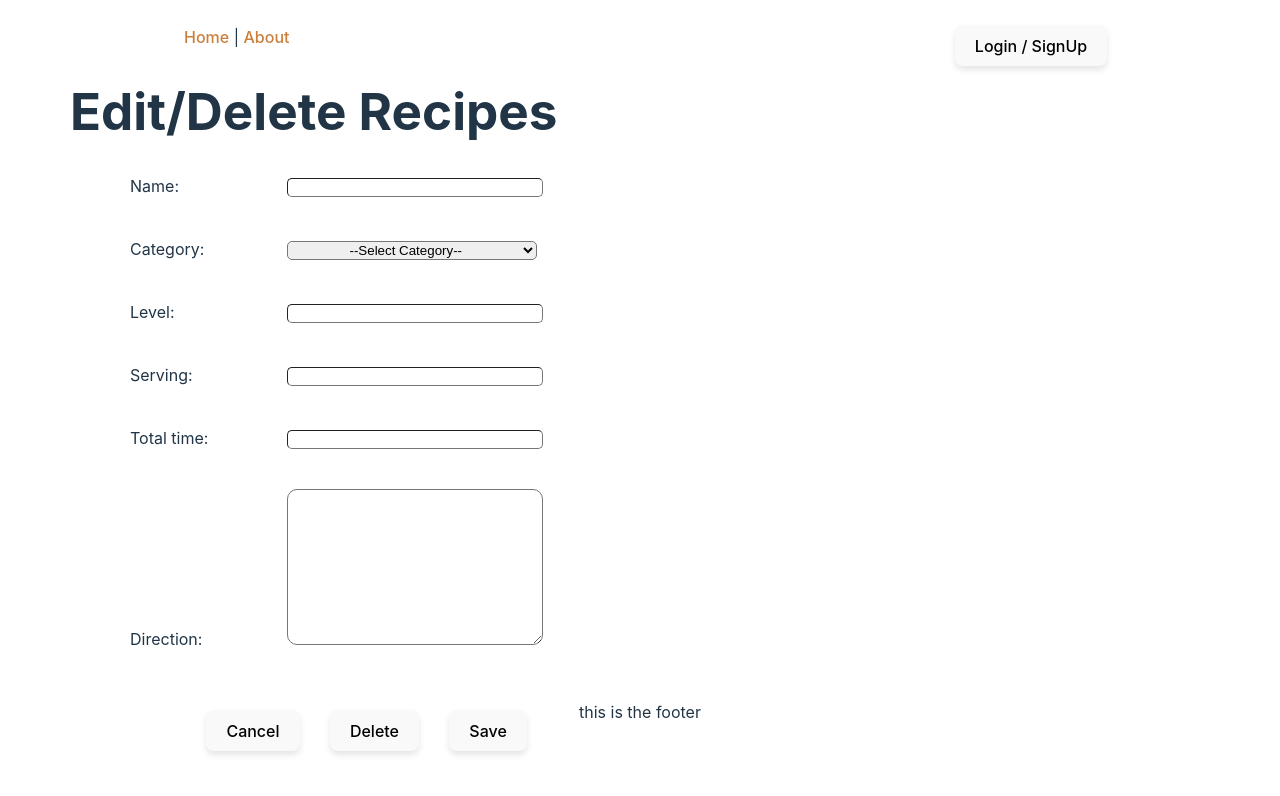
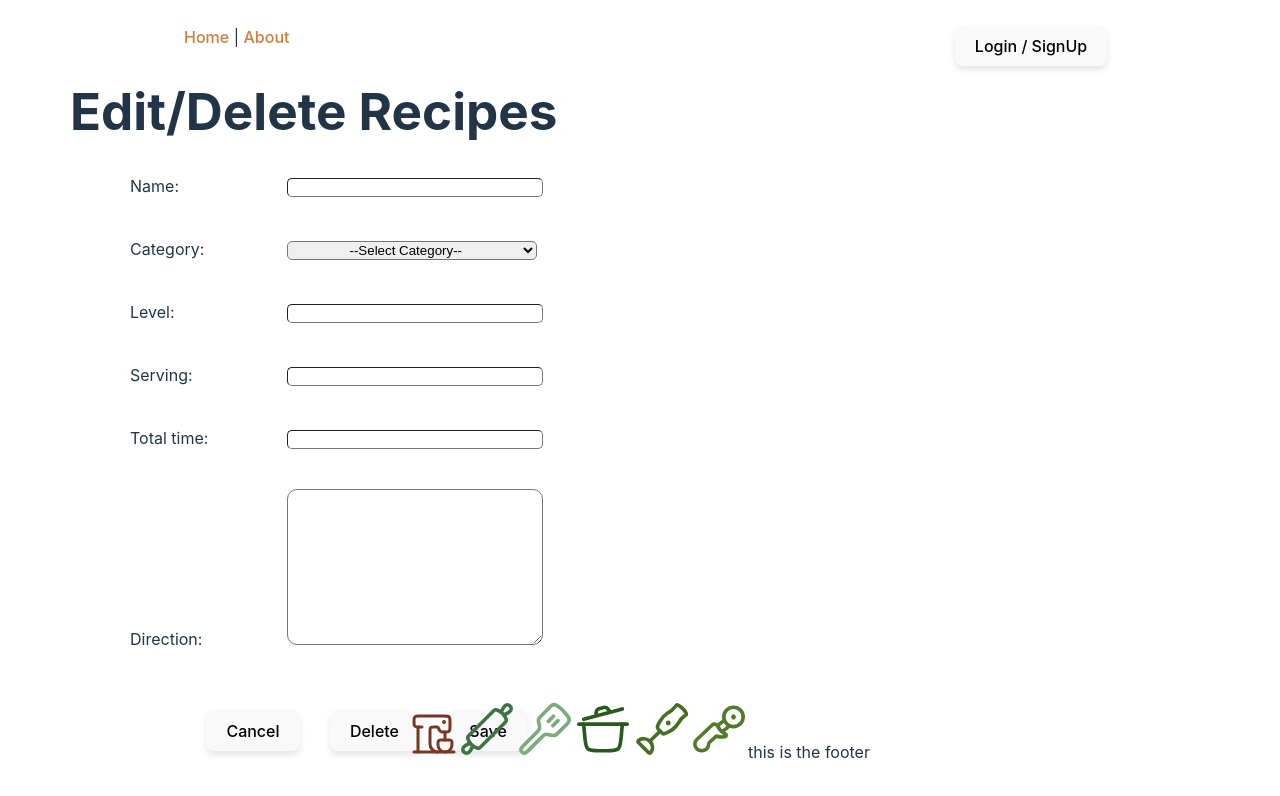
Before and after one commit to dayane112/CapStone-Recipe---Frontend, a React (Vite) app: page /Edit_Delete_Recipe in a window 1280 px wide. Shown: the top 796 px of the page. Built offline with nearby package versions, Linux system fonts and the light colour scheme.

Commit message:
Added icon to the footer

```diff
--- a/src/components/Footer.jsx
+++ b/src/components/Footer.jsx
@@ -1,12 +1,52 @@
-import '../styles/FooterStyle.css'
+import '../styles/FooterStyle.css';
+
+
 
 function Footer() {
 
     return (
         <>
-        <div className="footer">
-            this is the footer
-        </div>
+            <div className="footer">
+                <svg xmlns="http://www.w3.org/2000/svg" viewBox="0 0 24 24" width="48" height="48" color="#783723" fill="none">
+                    <path d="M6 8.5H4.75C3.57721 8.5 2.99082 8.5 2.58686 8.19003C2.48286 8.11023 2.38977 8.01714 2.30997 7.91314C2 7.50918 2 6.92279 2 5.75C2 4.57721 2 3.99082 2.30997 3.58686C2.38977 3.48286 2.48286 3.38977 2.58686 3.30997C2.99082 3 3.57721 3 4.75 3H17C18.4142 3 19.1213 3 19.5607 3.43934C20 3.87868 20 4.58579 20 6V8.37217C20 9.42821 20 9.95623 19.746 10.3352C19.6371 10.4976 19.4976 10.6371 19.3352 10.746C18.9562 11 18.4282 11 17.3722 11H16.7951C16.3714 11 16.1596 11 15.9688 10.9625C15.4366 10.8581 14.9696 10.5419 14.675 10.0865C14.5693 9.92331 14.4907 9.72663 14.3333 9.33333C14.2547 9.13667 14.2153 9.03835 14.1625 8.95673C14.0152 8.72904 13.7817 8.57096 13.5156 8.51873C13.4202 8.5 13.3143 8.5 13.1025 8.5H12C11.0572 8.5 10.5858 8.5 10.2929 8.79289C10 9.08579 10 9.55719 10 10.5V17C10 19.2091 11.7909 21 14 21" stroke="currentColor" strokeWidth="1.5" strokeLinecap="round" strokeLinejoin="round" />
+                    <path d="M4 8.5V21" stroke="currentColor" strokeWidth="1.5" strokeLinecap="round" strokeLinejoin="round" />
+                    <path d="M2 21H22" stroke="currentColor" strokeWidth="1.5" strokeLinecap="round" strokeLinejoin="round" />
+                    <path d="M19.9813 15H15.0187C13.7463 15 14.0261 16.6634 14.0261 17.5C14.0261 19.433 15.5814 21 17.5 21C19.4186 21 20.9739 19.433 20.9739 17.5C20.9739 16.6634 21.2537 15 19.9813 15Z" stroke="currentColor" strokeWidth="1.5" strokeLinecap="round" strokeLinejoin="round" />
+                    <path d="M17.5 11V15" stroke="currentColor" strokeWidth="1.5" strokeLinecap="round" strokeLinejoin="round" />
+                    <path d="M17.008 6L16.999 6" stroke="currentColor" strokeWidth="2" strokeLinecap="round" strokeLinejoin="round" />
+                </svg>
+
+                <svg xmlns="http://www.w3.org/2000/svg" viewBox="0 0 24 24" width="58" height="58" color="#407245" fill="none">
+                    <path d="M18.4368 5.56324C17.7156 4.84207 16.9002 4.34309 16.1458 4.10787C15.8323 4.01011 15.6755 3.96123 15.3675 4.03713C15.0594 4.11302 14.8899 4.28249 14.551 4.62141L4.62141 14.551C4.28248 14.8899 4.11302 15.0594 4.03713 15.3675C3.96123 15.6755 4.01011 15.8323 4.10787 16.1458C4.34309 16.9002 4.84207 17.7156 5.56324 18.4368C6.28441 19.1579 7.0998 19.6569 7.85419 19.8921C8.16773 19.9899 8.3245 20.0388 8.63255 19.9629C8.94059 19.887 9.11005 19.7175 9.44898 19.3786L19.3786 9.44898C19.7175 9.11005 19.887 8.94059 19.9629 8.63255C20.0388 8.3245 19.9899 8.16773 19.8921 7.85419C19.6569 7.0998 19.1579 6.28441 18.4368 5.56324Z" stroke="currentColor" strokeWidth="1.5" strokeLinecap="round" />
+                    <path d="M19.2904 6C20.1754 5.65327 21.1891 4.98877 21.549 4.62887C22.1503 4.02748 22.1503 3.05243 21.549 2.45104C20.9476 1.84965 19.9725 1.84965 19.3711 2.45104C19.0112 2.81094 18.3467 3.82465 18 4.70962" stroke="currentColor" strokeWidth="1.5" />
+                    <path d="M6 19.2904C5.65327 20.1754 4.98877 21.1891 4.62887 21.549C4.02748 22.1503 3.05243 22.1503 2.45104 21.549C1.84965 20.9476 1.84965 19.9725 2.45104 19.3711C2.81094 19.0112 3.82465 18.3467 4.70962 18" stroke="currentColor" strokeWidth="1.5" />
+                </svg>
+
+                <svg xmlns="http://www.w3.org/2000/svg" viewBox="0 0 24 24" width="58" height="58" color="#7baa7d" fill="none">
+                    <path d="M16.9883 2.3804L17.7472 2.93078C19.0221 3.85525 20.1429 4.97492 21.0683 6.24847L21.6192 7.00668C22.1959 7.80028 22.1094 8.89493 21.4153 9.58834L16.8845 14.1145C16.41 14.5885 15.7289 14.7927 15.0716 14.6579L13.0341 14.2402C12.3768 14.1054 11.6957 14.3095 11.2212 14.7835L4.64801 21.3501C4.25619 21.7598 3.37487 22.4818 2.42256 21.5305C1.5593 20.6681 2.22016 19.7259 2.63037 19.3344L9.20354 12.7679C9.67802 12.2939 9.88238 11.6135 9.74747 10.9568L9.32928 8.92141C9.19437 8.26476 9.39873 7.58432 9.87321 7.11031L14.404 2.58413C15.0981 1.89071 16.1939 1.80433 16.9883 2.3804Z" stroke="currentColor" strokeWidth="1.5" strokeLinecap="round" strokeLinejoin="round" />
+                    <path d="M15.2207 10.686L17.3751 8.53168" stroke="currentColor" strokeWidth="1.5" strokeLinecap="round" />
+                    <path d="M13.375 8.84143L15.5294 6.68707" stroke="currentColor" strokeWidth="1.5" strokeLinecap="round" />
+                </svg>
+                <svg xmlns="http://www.w3.org/2000/svg" viewBox="0 0 24 24" width="58" height="58" color="#2a5920" fill="none">
+                    <path d="M2 10H22" stroke="currentColor" strokeWidth="1.5" strokeLinecap="round" />
+                    <path d="M4 10L4.50393 15.5432C4.73952 18.1348 4.85732 19.4305 5.71663 20.2153C6.57594 21 7.87705 21 10.4793 21H13.5207C16.1229 21 17.4241 21 18.2834 20.2153C19.1427 19.4305 19.2605 18.1348 19.4961 15.5432L20 10" stroke="currentColor" strokeWidth="1.5" strokeLinecap="round" />
+                    <path d="M4 8L9 6.64955M9 6.64955L15 5.02901M9 6.64955L9.20561 4.9118C9.28082 4.27624 9.73232 3.75086 10.3457 3.5852L12.3146 3.05342C12.9279 2.88776 13.5796 3.11519 13.9599 3.62771L15 5.02901M15 5.02901L20 3.67856" stroke="currentColor" strokeWidth="1.5" strokeLinecap="round" />
+                </svg>
+                <svg xmlns="http://www.w3.org/2000/svg" viewBox="0 0 24 24" width="58" height="58" color="#466e25" fill="none">
+                    <path d="M6.91699 21.8262L2.6739 17.5853C2.41158 17.3231 2.44759 16.8882 2.74947 16.6727C4.18235 15.6497 6.14516 15.8121 7.39028 17.0566L7.44596 17.1122C8.69108 18.3567 8.85352 20.3185 7.83004 21.7507C7.61441 22.0524 7.17931 22.0884 6.91699 21.8262Z" stroke="currentColor" strokeWidth="1.5" strokeLinecap="round" strokeLinejoin="round" />
+                    <path d="M7.5 17.002L11.502 13.002" stroke="currentColor" strokeWidth="1.5" strokeLinecap="round" strokeLinejoin="round" />
+                    <path d="M14.998 9.50198H15.007" stroke="currentColor" strokeWidth="2" strokeLinecap="round" strokeLinejoin="round" />
+                    <path d="M14.3631 5.67983C17.7916 3.92938 17.6251 2.68028 18.5622 2.01555C18.8557 1.88862 19.7716 2.46754 20.6767 3.28985C21.7027 4.22211 22.67 5.50263 22.4779 5.99628C21.8543 6.69231 20.5862 6.98319 19.2047 9.52817C17.4362 12.4935 14.9751 13.3921 13.5604 13.9085L13.5243 13.9217C13.2108 14.0362 12.8553 14.003 12.5997 13.7883C12.1727 13.4295 11.844 13.0471 11.552 12.7635C10.4941 11.8001 10.4941 11.5296 10.4941 11.2752C10.5554 10.2461 12.6171 6.74924 14.3631 5.67983Z" stroke="currentColor" strokeWidth="1.5" strokeLinecap="round" strokeLinejoin="round" />
+                </svg>
+                <svg xmlns="http://www.w3.org/2000/svg" viewBox="0 0 24 24" width="58" height="58" color="#527a28" fill="none">
+                    <path d="M18.0079 7.00648L18.0016 7.00013" stroke="currentColor" strokeWidth="2" strokeLinecap="round" strokeLinejoin="round" />
+                    <path d="M20.8284 9.82843C19.2663 11.3905 16.7337 11.3905 15.1716 9.82843C13.6095 8.26633 13.6095 5.73367 15.1716 4.17157C16.7337 2.60948 19.2663 2.60948 20.8284 4.17157C22.3905 5.73367 22.3905 8.26633 20.8284 9.82843Z" stroke="currentColor" strokeWidth="1.5" />
+                    <path d="M2.83987 20.2031C3.9597 21.2656 5.77529 21.2656 6.89512 20.2031C7.48089 19.6473 7.76025 18.9108 7.7332 18.1827C7.72646 18.0014 7.78437 17.8202 7.91493 17.6963L10.661 15.0907C10.8334 14.9272 11.0887 14.8998 11.3071 14.9902C12.3445 15.4194 13.6057 15.3298 14.6155 15.105C15.1172 14.9933 15.1194 14.3649 14.672 14.1221C14.066 13.7932 13.4955 13.3832 12.978 12.8922C12.3251 12.2727 11.8081 11.5731 11.4271 10.8266C11.023 10.0349 9.85237 9.70148 9.19682 10.3235L2.83987 16.3553C1.72004 17.4178 1.72004 19.1405 2.83987 20.2031Z" stroke="currentColor" strokeWidth="1.5" strokeLinejoin="round" />
+                    <path d="M14 8.5L11.5 10.5M16 11L13.5 13" stroke="currentColor" strokeWidth="1.5" strokeLinecap="round" />
+                </svg>
+
+                this is the footer
+            </div>
         </>
     )
 }
--- a/src/pages/AddRecipe.jsx
+++ b/src/pages/AddRecipe.jsx
@@ -23,7 +23,13 @@ function AddRecipe() {
     return (
         <>
             <NavBar />
-            <h1>Add Recipes</h1>
+            <h1><svg xmlns="http://www.w3.org/2000/svg" viewBox="0 0 24 24" width="45" height="45" color="#39906d" fill="none">
+    <path d="M21 17C18.2386 17 16 14.7614 16 12C16 9.23858 18.2386 7 21 7" stroke="currentColor" strokeWidth="1.5" strokeLinecap="round" />
+    <path d="M21 21C16.0294 21 12 16.9706 12 12C12 7.02944 16.0294 3 21 3" stroke="currentColor" strokeWidth="1.5" strokeLinecap="round" />
+    <path d="M6 3L6 8M6 21L6 11" stroke="currentColor" strokeWidth="1.5" strokeLinecap="round" strokeLinejoin="round" />
+    <path d="M3.5 8H8.5" stroke="currentColor" strokeWidth="1.5" strokeLinecap="round" strokeLinejoin="round" />
+    <path d="M9 3L9 7.35224C9 12.216 3 12.2159 3 7.35207L3 3" stroke="currentColor" strokeWidth="1.5" strokeLinecap="round" strokeLinejoin="round" />
+</svg> Recipes</h1>
             <form className="recipeForm" onSubmit={handleSubmit}>
                 <div className="form-group">
                     <label>Name: </label>
```
